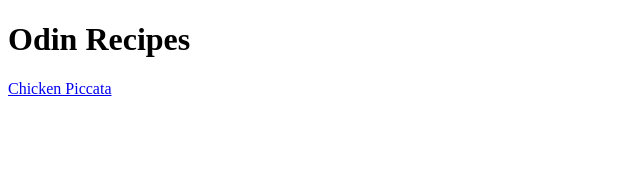
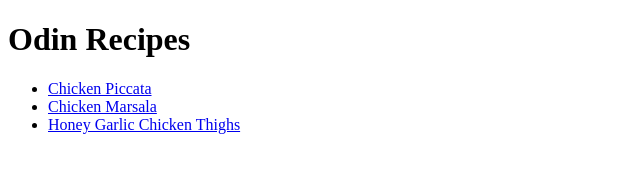
Before and after one commit to elisiafriedman/odin-recipes, a plain HTML site: page index.html in a window 1280 px wide. Shown: the whole page, without its empty margins (0-640 px from the left). Drawn offline with Linux system fonts and the light colour scheme.

Commit message:
Add links to recipe pages

```diff
--- a/index.html
+++ b/index.html
@@ -8,6 +8,11 @@
   </head>
   <body>
       <h1>Odin Recipes</h1>
-      <a href="recipes/chicken-piccata.html">Chicken Piccata</a>
+        <ul>
+            <li><a href="recipes/chicken-piccata.html">Chicken Piccata</a></li>
+            <li><a href="recipes/chicken-marsala.html">Chicken Marsala</a></li>
+            <li><a href="recipes/honey-gar-chick.html">Honey Garlic Chicken Thighs</a></li>
+        </ul>
+
   </body>
 </html>
```
